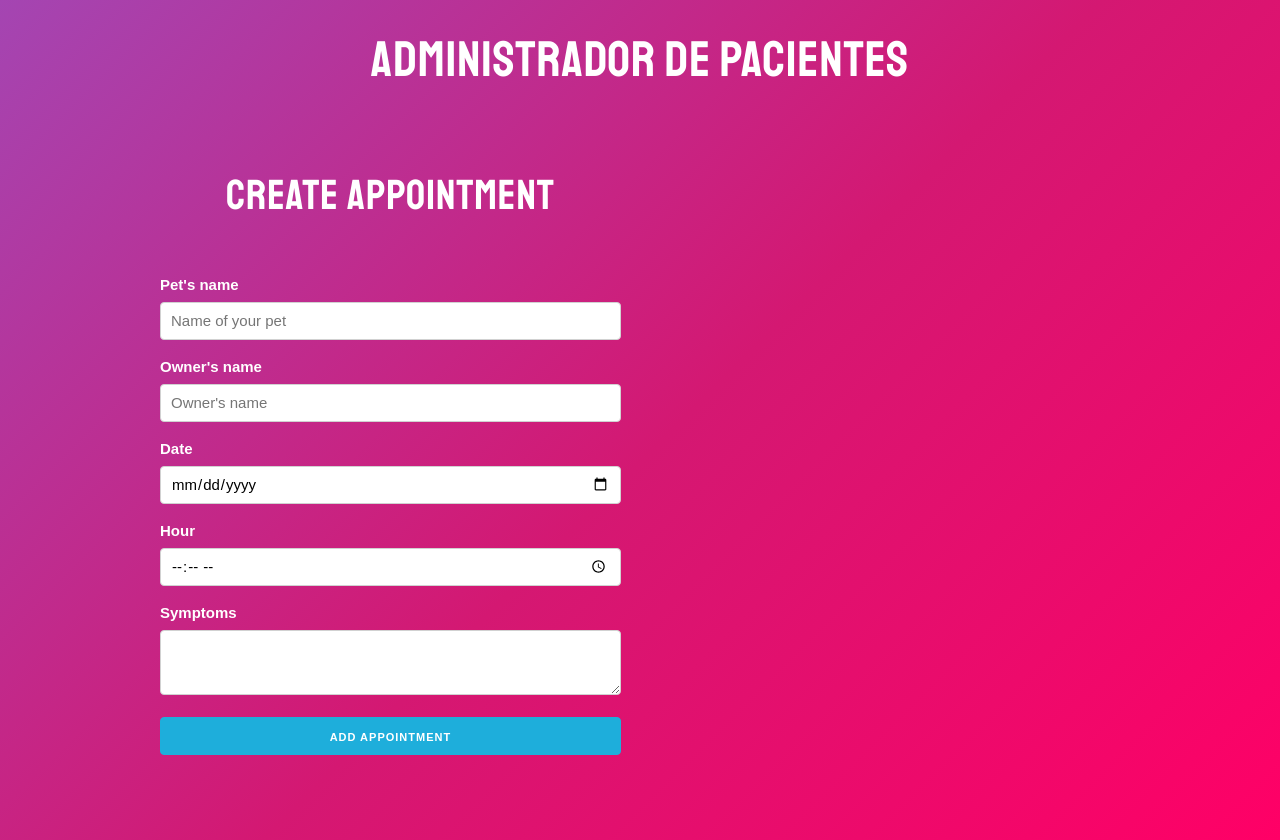
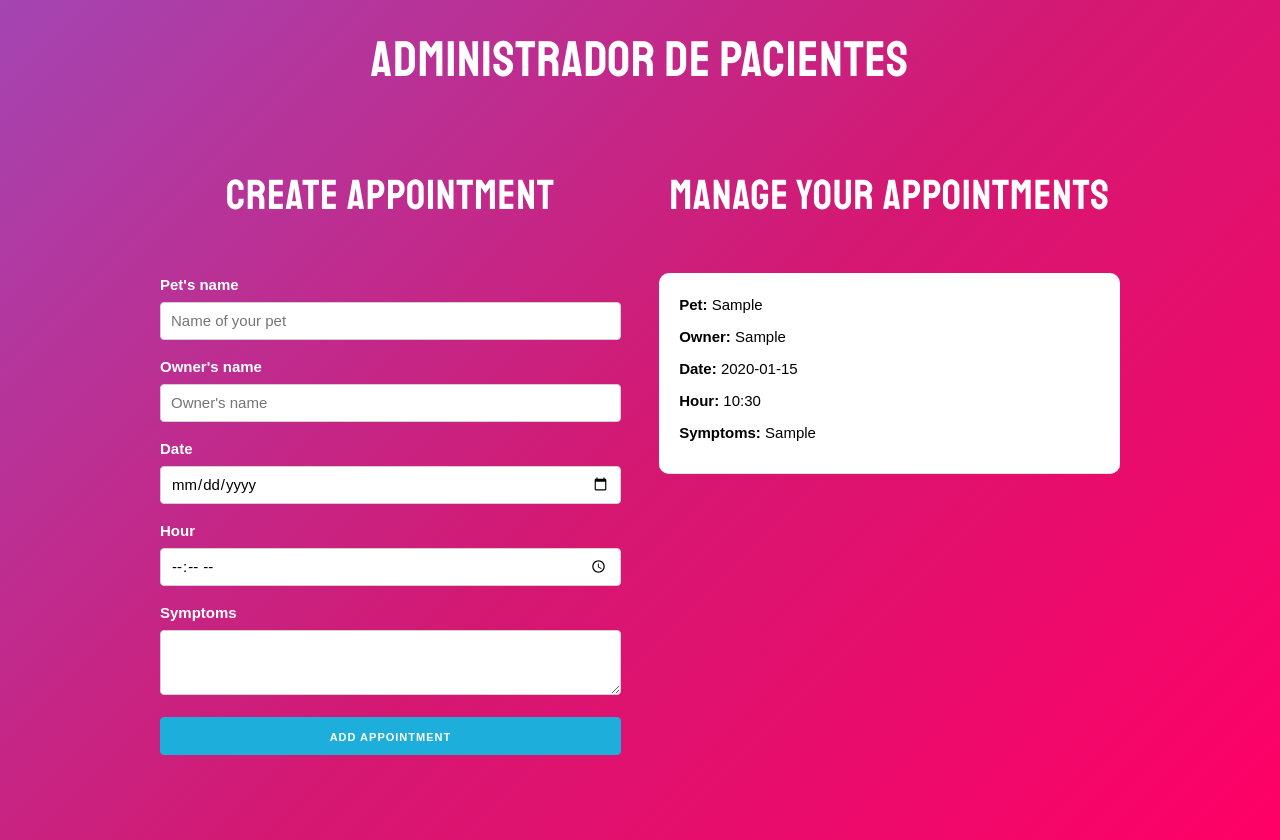
Before and after one commit to lourdesmendoza/medical-shift, a React (Create React App) app: page / in a window 1280 px wide. Both pictures are taken after typing "Sample", "Sample", "2020-01-15", "10:30", "Sample" into the empty fields and a click on the button "ADD APPOINTMENT". Built offline with nearby package versions, Linux system fonts and the light colour scheme.

Commit message:
Added appointment component

```diff
--- a/src/App.js
+++ b/src/App.js
@@ -1,5 +1,6 @@
 import React, { Fragment, useState } from 'react';
-import Formulario from './components/Formulario'
+import Appointment from './components/Appointment';
+import Formulario from './components/Formulario';
 
 function App() {
 
@@ -27,7 +28,14 @@
 						/>
 					</div>
 					<div className="one-half column">
+						<h2>Manage your appointments</h2>
 
+						{appointments.map(appointment => (
+							<Appointment
+								key={appointment.id}
+								appointment={appointment}
+							/>
+						))}
 					</div>
 
 				</div>
--- /dev/null
+++ b/src/components/Appointment.js
@@ -0,0 +1,16 @@
+import React from 'react';
+
+
+const Appointment = ({ appointment }) => {
+    return (
+        <div className="cita">
+            <p> Pet: <span>{appointment.pet}</span> </p>
+            <p> Owner: <span>{appointment.owner}</span> </p>
+            <p> Date: <span>{appointment.date}</span> </p>
+            <p> Hour: <span>{appointment.hour}</span> </p>
+            <p> Symptoms: <span>{appointment.symptoms}</span> </p>
+        </div>
+    );
+}
+
+export default Appointment;
```
